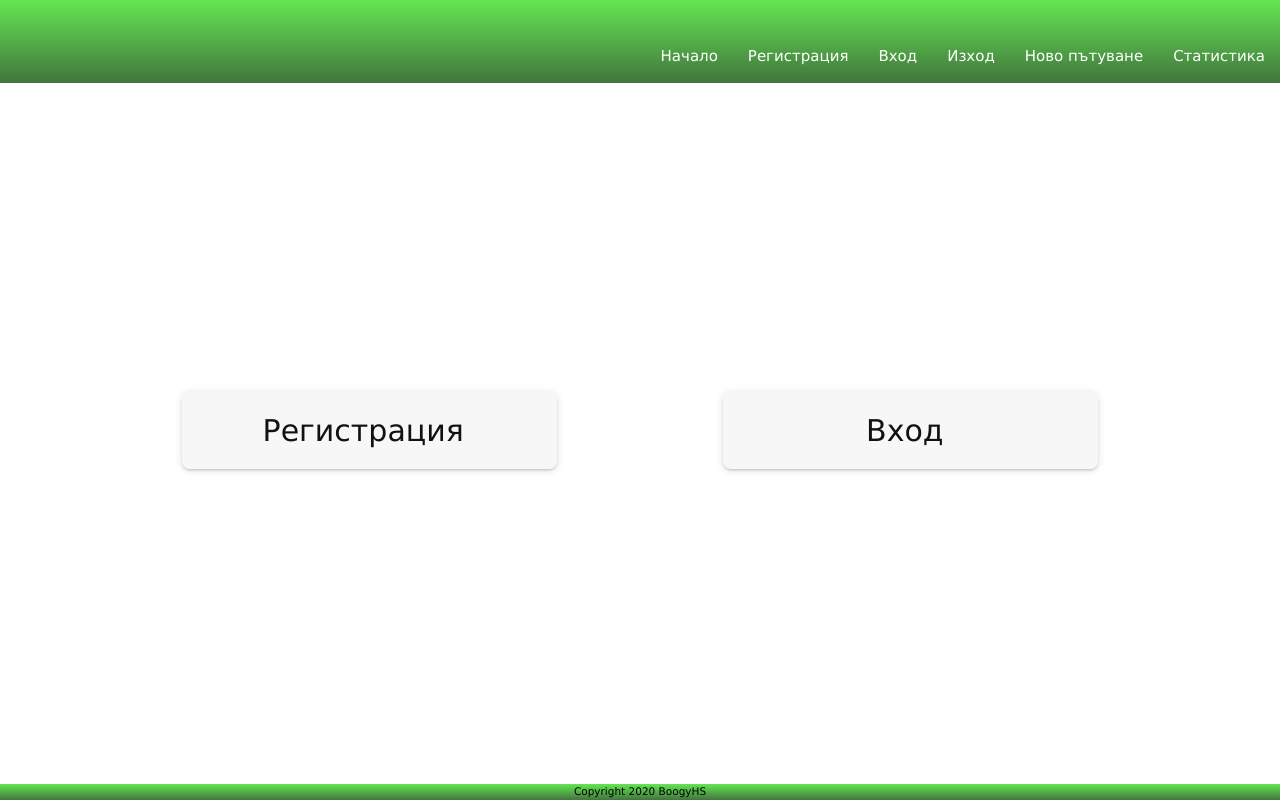
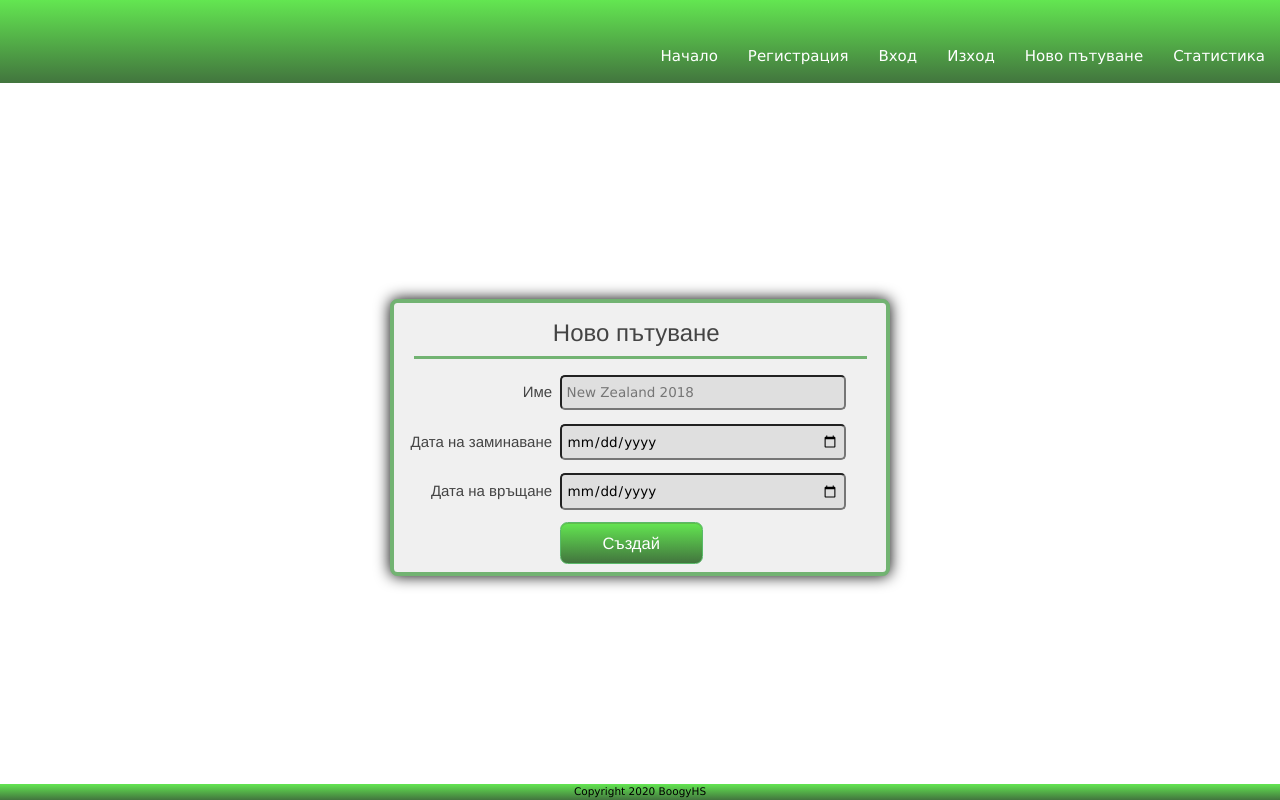
Before and after one commit to BoogyHS/React-travel-organizer, a React (Create React App) app: page /new-travel in a window 1280 px wide. Built offline with nearby package versions, Linux system fonts and the light colour scheme.

Commit message:
new travel view implemented

```diff
--- a/src/Components/App/App.js
+++ b/src/Components/App/App.jsx
@@ -1,12 +1,15 @@
 import React from 'react';
 import { BrowserRouter, Route, Switch, Redirect } from 'react-router-dom';
+
+import styles from './App.module.css'
 
 import Header from '../common/Header'
 import Footer from '../common/Footer'
 import Home from '../Home'
 import Register from '../Register';
+import Login from '../Login';
+import NewTravel from '../NewTravel';
 
-import styles from './App.module.css'
 
 function App() {
   // const userContext = React.createContext({ loggedIn: false });
@@ -21,8 +24,8 @@ function App() {
               <Route path="/" exact><Redirect to="/home" /></Route>
               <Route path="/home" render={Home} />
               <Route path="/register" render={Register} />
-              <Route path="/login" render={Home} />
-              <Route path="/new-travel" render={Home} />
+              <Route path="/login" render={Login} />
+              <Route path="/new-travel" render={NewTravel} />
               <Route path="/statistics" render={Home} />
               <Route path="/my-travels" render={Home} />
             </Switch>
--- /dev/null
+++ b/src/Components/Login/index.jsx
@@ -0,0 +1,27 @@
+import React from 'react'
+import FormWrapper from '../common/FormWrapper'
+import FormButton from '../common/FormButton'
+
+function Login(){
+    return (
+        <FormWrapper>
+        <h3>Вход</h3>
+                <form id="sign-form">
+                    <div>
+                        <label htmlFor="username">Потребителско име</label>
+                        <input type="text" id="username" spellCheck="false" placeholder="Boogy" />
+                    </div>
+                    <div>
+                        <label htmlFor="password">Парола</label>
+                        <input type="password" id="password" placeholder="*****"/>
+                    </div>
+                    <div>
+                        <label></label>
+                        <FormButton value="Вход" id="login-button"></FormButton>
+                    </div>
+                </form>
+        </FormWrapper>
+    )
+}
+
+export default Login
--- /dev/null
+++ b/src/Components/NewTravel/index.jsx
@@ -0,0 +1,32 @@
+import React from 'react'
+import FormWrapper from '../common/FormWrapper'
+import FormButton from '../common/FormButton'
+
+function NewTravel(props) {
+
+    return (
+        <FormWrapper>
+            <h3>Ново пътуване</h3>
+            <form id="new-travel-form">
+                <div>
+                    <label htmlFor="travel-name">Име</label>
+                    <input type="text" id="travel-name" spellCheck="false" placeholder="New Zealand 2018" />
+                </div>
+                <div>
+                    <label htmlFor="start-date">Дата на заминаване</label>
+                    <input type="date" id="start-date" />
+                </div>
+                <div>
+                    <label htmlFor="end-date">Дата на връщане</label>
+                    <input type="date" id="end-date" />
+                </div>
+                <div>
+                    <label></label>
+                    <FormButton value="Създай" id="new-travel-button"></FormButton>
+                </div>
+            </form>
+        </FormWrapper>
+    )
+}
+
+export default NewTravel
--- a/src/Components/Register/index.jsx
+++ b/src/Components/Register/index.jsx
@@ -9,28 +9,28 @@ function Register() {
             <h3>Направете регистрация</h3>
             <form id="sign-form">
                 <div>
-                    <label for="name">Име</label>
-                    <input type="text" id="name" spellcheck="false" placeholder="Bozhidar Atanasov" />
+                    <label htmlFor="name">Име</label>
+                    <input type="text" id="name" spellCheck="false" placeholder="Bozhidar Atanasov" />
                 </div>
                 <div>
-                    <label for="email">Е-мейл</label>
-                    <input type="text" id="email" spellcheck="false" placeholder="boogy.hs@gmail.com" />
+                    <label htmlFor="email">Е-мейл</label>
+                    <input type="text" id="email" spellCheck="false" placeholder="boogy.hs@gmail.com" />
                 </div>
                 <div>
-                    <label for="username">Потребителско име</label>
-                    <input type="text" id="username" spellcheck="false" placeholder="Boogy" />
+                    <label htmlFor="username">Потребителско име</label>
+                    <input type="text" id="username" spellCheck="false" placeholder="Boogy" />
                 </div>
                 <div>
-                    <label for="password">Парола</label>
+                    <label htmlFor="password">Парола</label>
                     <input type="password" id="password" placeholder="*****" />
                 </div>
                 <div>
-                    <label for="repeat-password">Повторете паролата</label>
+                    <label htmlFor="repeat-password">Повторете паролата</label>
                     <input type="password" id="repeat-password" placeholder="*****" />
                 </div>
                 <div>
                     <label></label>
-                    <FormButton text="Регистрация" id="register"></FormButton>
+                    <FormButton value="Регистрация" id="register-button"></FormButton>
                 </div>
             </form>
         </FormWrapper>
--- a/src/Components/common/FormButton/index.jsx
+++ b/src/Components/common/FormButton/index.jsx
@@ -2,9 +2,9 @@ import React from 'react'
 
 import styles from './style.module.css'
 
-function FormButton({text, id}){
+function FormButton({value, id}){
     return (
-        <input type="submit" value={text} id={id} className={styles["form-button"]} />
+        <input type="submit" value={value} id={id} className={styles["form-button"]} />
     )
 }
 
--- a/src/index.js
+++ b/src/index.js
@@ -1,6 +1,6 @@
 import React from 'react';
 import ReactDOM from 'react-dom';
-import App from './Components/App/App';
+import App from './Components/App/App.jsx';
 
 import './index.css';
 import * as serviceWorker from './serviceWorker';
```
Also changed, not shown: src/Components/Datepicker/Datepicker.jsx (+10 -15 lines).
